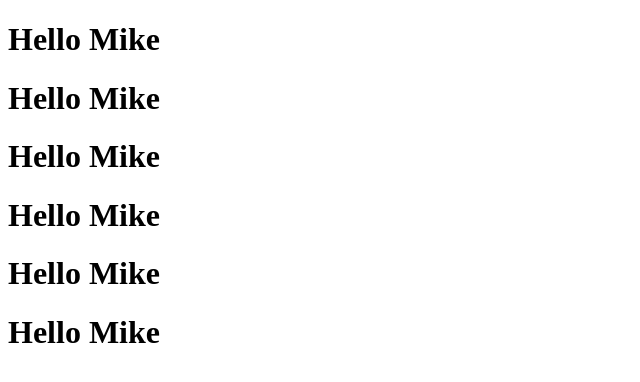
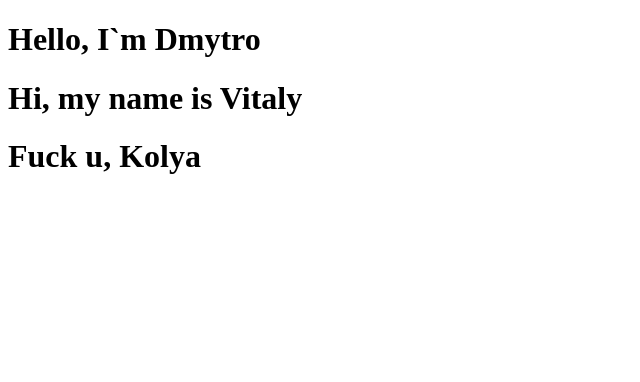
Before and after one commit to FreshLemur/Really-studying-react, a React (Vite) app in the folder reactpro/: page / in a window 1280 px wide. Shown: the top 382 px of the page, without its empty margins (0-640 px from the left). Built offline with nearby package versions, Linux system fonts and the light colour scheme.

Commit message:
9 lesson ended

```diff
--- a/reactpro/src/App.jsx
+++ b/reactpro/src/App.jsx
@@ -2,12 +2,11 @@ import Hello from "./components/Hello";
 function App() {
   return (
     <div className="App">
-      <Hello />
-      <Hello />
-      <Hello />
-      <Hello />
-      <Hello />
-      <Hello />
+      <Hello name="Dmytro" message="Hello, I`m" />
+      <Hello name="Vitaly" message="Hi, my name is" />
+      <Hello name="Kolya" message="Fuck u, " />
+      {/* name і message це Пропс, який ми передаємо в компонент Hello, це буде об'єкт.
+      Ми створили кілька компонентів, яким передаємо значення, отже це динамічні компоненти.*/}
     </div>
   );
 }
--- a/reactpro/src/components/Hello.jsx
+++ b/reactpro/src/components/Hello.jsx
@@ -1,11 +1,23 @@
-function Hello() {
+function Hello(props) {
+  console.log(props); // props це об'єкт.
   return (
     <div>
-      <h1>Hello Mike</h1>
+      <h1>
+        {props.message} {props.name}
+      </h1>
+      {/* Достукування до властивості об'єкту. Виведе Hello, I`m Dmytro. */}
     </div>
   );
 }
 export default Hello;
 
-/*
- */
+// function Hello(props) {
+//   console.log(props); // props це об'єкт.
+//   return (
+//     <div>
+//       <h1>Hello {props.name}</h1> {/* Достукування до властивості об'єкту. */}
+//       </div>
+//       );
+//     }
+//     export default Hello;
+// Це те, як можна зробити, цей компонент вже є динамічним, проте не повністю.
--- a/reactpro/src/main.jsx
+++ b/reactpro/src/main.jsx
@@ -7,3 +7,7 @@ ReactDOM.createRoot(document.getElementById("root")).render(
     <App />
   </React.StrictMode>
 );
+/*
+Якщо видалити React.StrictMode, то все фактично працюватиме. Саме через нього додаток рендериться двічі.
+Це зроблино з міркувань налагодження, щоб все працювало краще.
+*/
```
Also changed, not shown: 1 other file (tests, documents, lock files or other folders).
